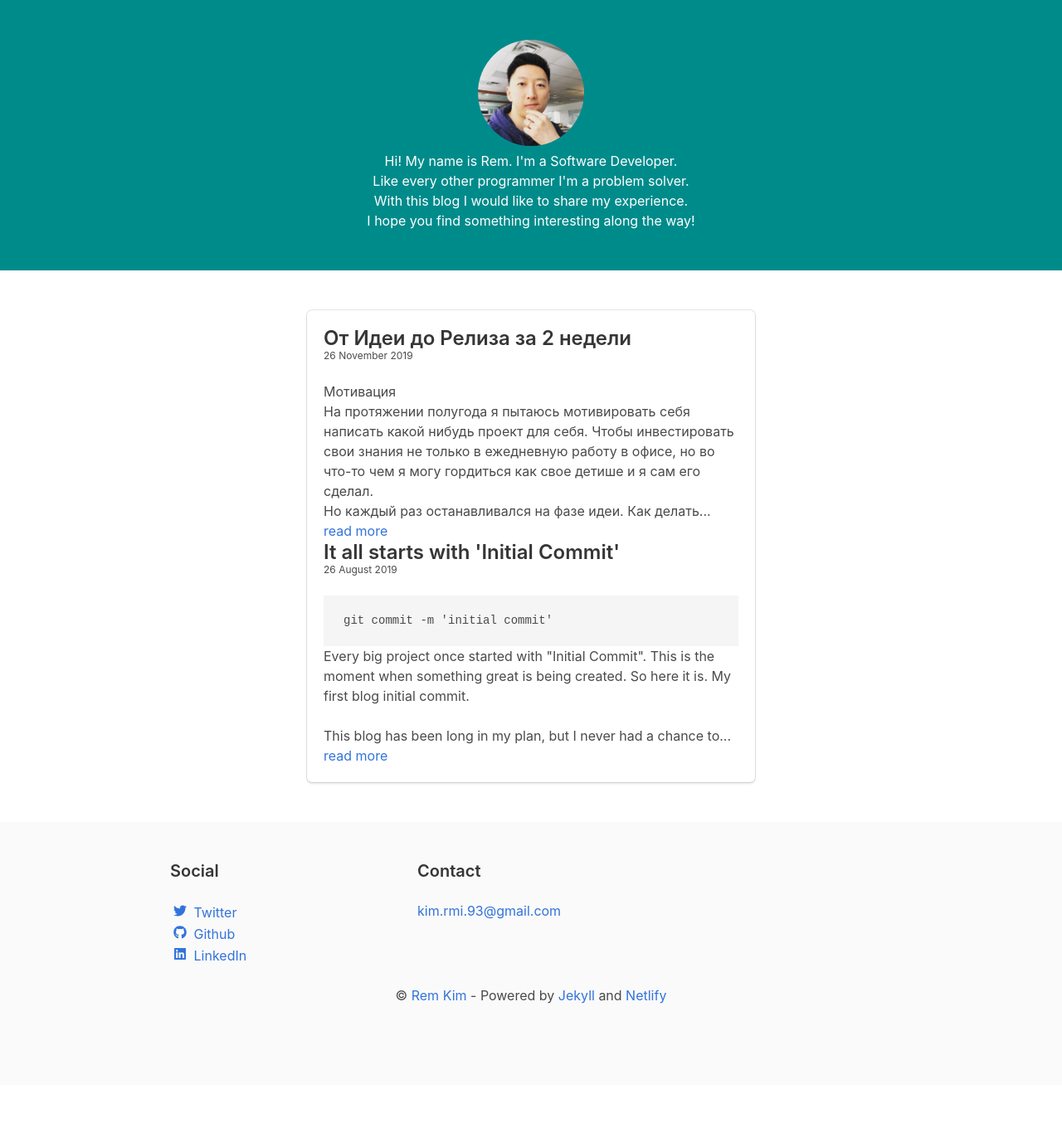
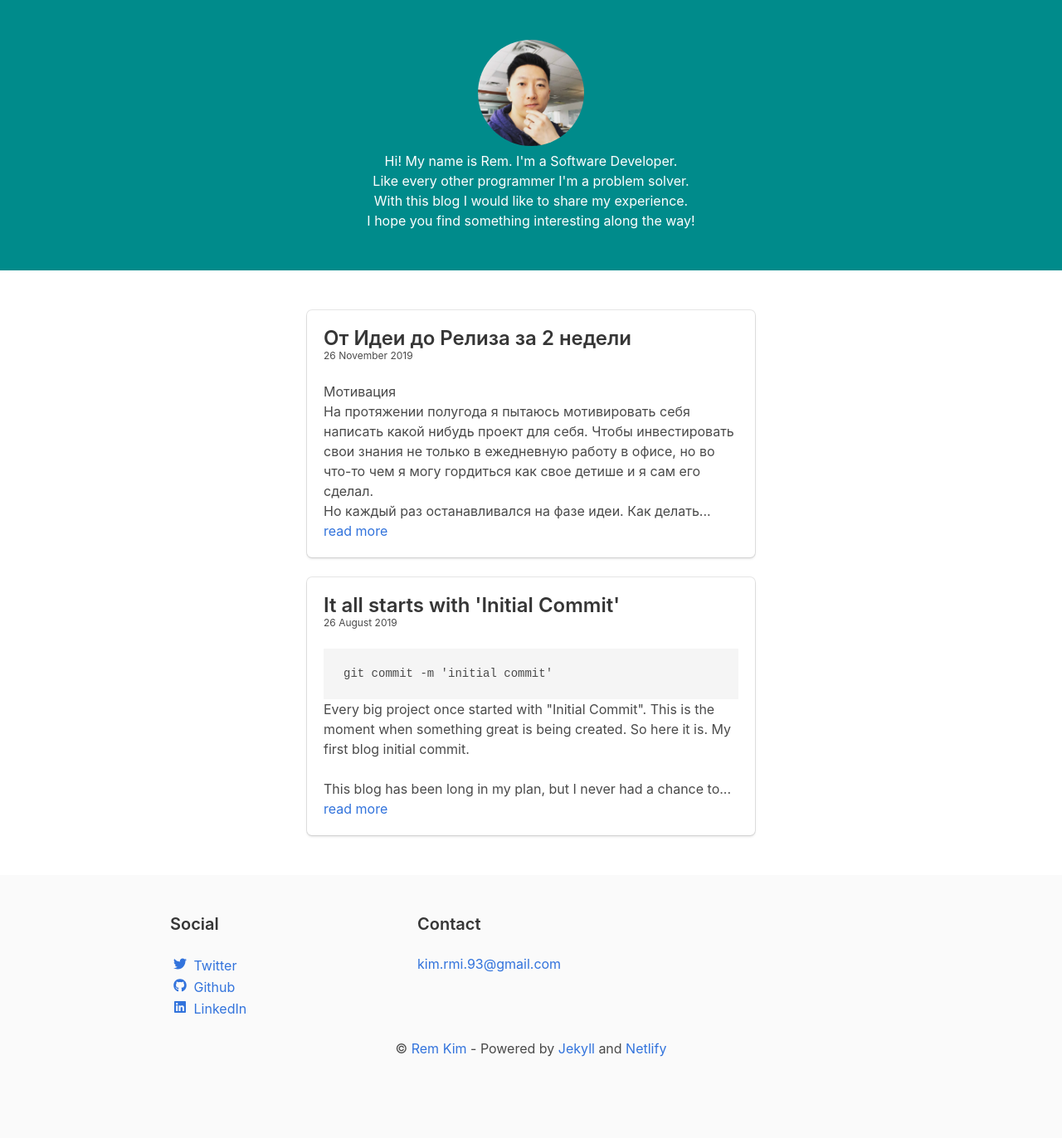
Before and after one commit to rem4ik4ever/blog.remkim, a Jekyll site: the page built from index.html, in a window 1280 px wide. Shown: the whole page at 83% size. Built offline with Jekyll 4.4.1, drawn with Linux system fonts in a browser that asks for light colours; nearby versions of some CDN libraries; before the commit the page ends 1308 px from its top, so only the background shows below that.

Commit message:
index fix

```diff
--- a/index.html
+++ b/index.html
@@ -1,15 +1,16 @@
 ---
 layout: default
 ---
+
 <div class="section" style="background-color: darkcyan;">
   <div class="conatiner has-text-centered">
     <div class="block">
       <figure class="image is-128x128" style="display: inline-block;">
-        <img src="/assets/img/rem-square.png" alt="rem" class="is-rounded">
+        <img src="/assets/img/rem-square.png" alt="rem" class="is-rounded" />
       </figure>
       <div class="block has-text-white">
         <p>Hi! My name is Rem. I'm a Software Developer.</p>
-      <p>Like every other programmer I'm a problem solver. </p>
+        <p>Like every other programmer I'm a problem solver.</p>
         <p>With this blog I would like to share my experience.</p>
         <p>I hope you find something interesting along the way!</p>
       </div>
@@ -19,25 +20,30 @@ layout: default
 <div class="section">
   <div class="columns is-centered">
     <div class="column is-half">
+      {% for post in site.posts %}
       <div class="container box is-fluid">
-          {% for post in site.posts %}
         <article>
           <h2>
             <a href="{{ post.url }}">
               <h1 class="title is-4">{{ post.title }}</h1>
             </a>
           </h2>
-              <h4 class="subtitle is-7">  <time datetime="{{ post.date | date: '%Y-%m-%d' }}">{{ post.date | date_to_long_string }}</time></h4>
+          <h4 class="subtitle is-7">
+            <time datetime="{{ post.date | date: '%Y-%m-%d' }}">{{
+              post.date | date_to_long_string
+            }}</time>
+          </h4>
           {% if post.content.size > 500 %}
-                {{ post.content | truncatewords: 50 }} <!-- bad! content gives you rendered html and you will truncate in the middle of a node -->
+          {{ post.content | truncatewords: 50 }}
+          <!-- bad! content gives you rendered html and you will truncate in the middle of a node -->
           <a href="{{ post.url }}">read more</a>
           {% else %}
           {{ post.content }}
           {% endif %}
         </article>
+      </div>
       {% endfor %}
     </div>
   </div>
 </div>
-  </div>
 {% include footer.html %}
```
Lines whose indentation alone changed are shown as unchanged.
